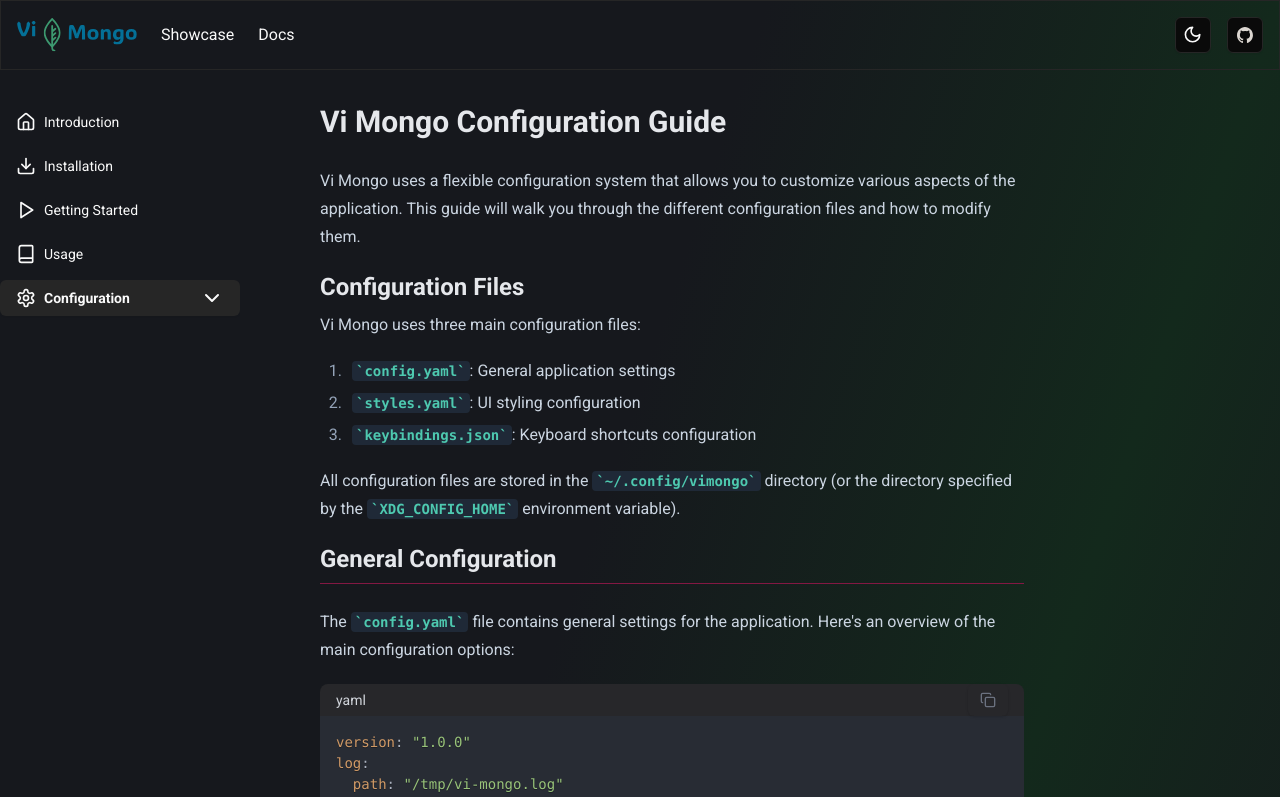
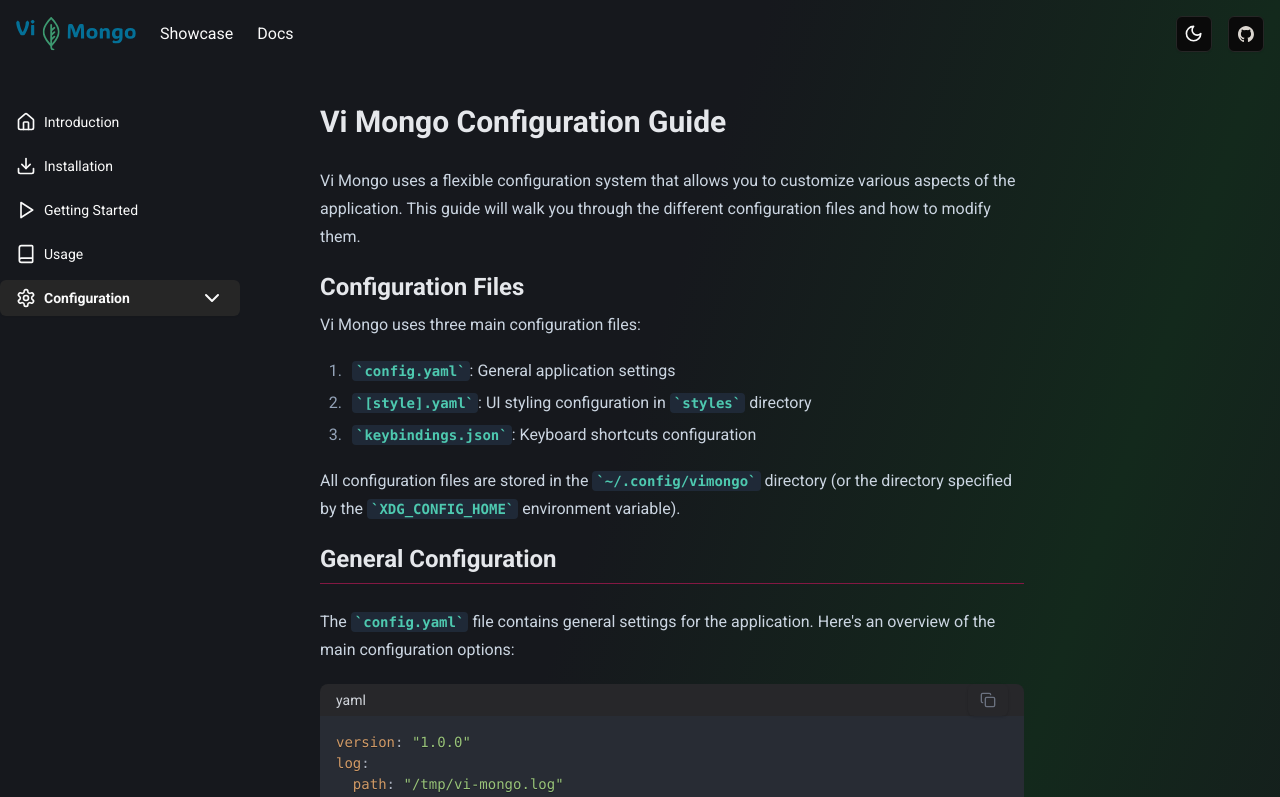
Before and after one commit to kopecmaciej/vi-mongo-web, a Next.js app: page /docs/configuration in a window 1280 px wide. Shown: the top 797 px of the page. Built offline with nearby package versions, Linux system fonts and the light colour scheme.

Commit message:
fix: navbar background, config page

```diff
--- a/src/app/docs/configuration/configuration.mdx
+++ b/src/app/docs/configuration/configuration.mdx
@@ -7,7 +7,7 @@
 Vi Mongo uses three main configuration files:
 
 1. `config.yaml`: General application settings
-2. `styles.yaml`: UI styling configuration
+2. `[style].yaml`: UI styling configuration in `styles` directory
 3. `keybindings.json`: Keyboard shortcuts configuration
 
 All configuration files are stored in the `~/.config/vimongo` directory (or the directory specified by the `XDG_CONFIG_HOME` environment variable).
--- a/src/app/page.tsx
+++ b/src/app/page.tsx
@@ -39,7 +39,7 @@
             whileHover={{ scale: 1.05 }}
             whileTap={{ scale: 0.95 }}
           >
-            <div className="bg-green-800 p-2 rounded-full mb-2">
+            <div className={`bg-green-800 p-2 rounded-full mb-2 ${index === currentIndex ? "bg-green-900" : ""}`}>
               {image.icon}
             </div>
             <p className="text-sm text-white text-center">{image.description}</p>
--- a/src/components/Navbar.tsx
+++ b/src/components/Navbar.tsx
@@ -1,6 +1,6 @@
 'use client'
 
-import React from 'react';
+import React, { useState, useEffect } from 'react';
 import Link from 'next/link';
 import { motion } from "framer-motion";
 import Image from 'next/image';
@@ -12,12 +12,28 @@
 
 export const Navbar = () => {
   const pathname = usePathname();
+  const [scrolled, setScrolled] = useState(false);
+
+  useEffect(() => {
+    const handleScroll = () => {
+      const isScrolled = window.scrollY > 20;
+      if (isScrolled !== scrolled) {
+        setScrolled(isScrolled);
+      }
+    };
+
+    window.addEventListener('scroll', handleScroll);
+    return () => window.removeEventListener('scroll', handleScroll);
+  }, [scrolled]);
+
   return (
     <motion.nav
       initial={{ opacity: 0, y: -20 }}
       animate={{ opacity: 1, y: 0 }}
       transition={{ duration: 0.5 }}
-      className="border text-foreground p-4 fixed top-0 left-0 right-0 z-50 bg-transparent"
+      className={`text-foreground p-4 fixed top-0 left-0 right-0 z-50 transition-colors duration-300 ${
+        scrolled ? 'bg-gradient-custom-dark' : 'bg-transparent'
+      }`}
     >
       <div className="container mx-auto flex justify-between items-center">
         <div className="flex items-center space-x-6">
```
